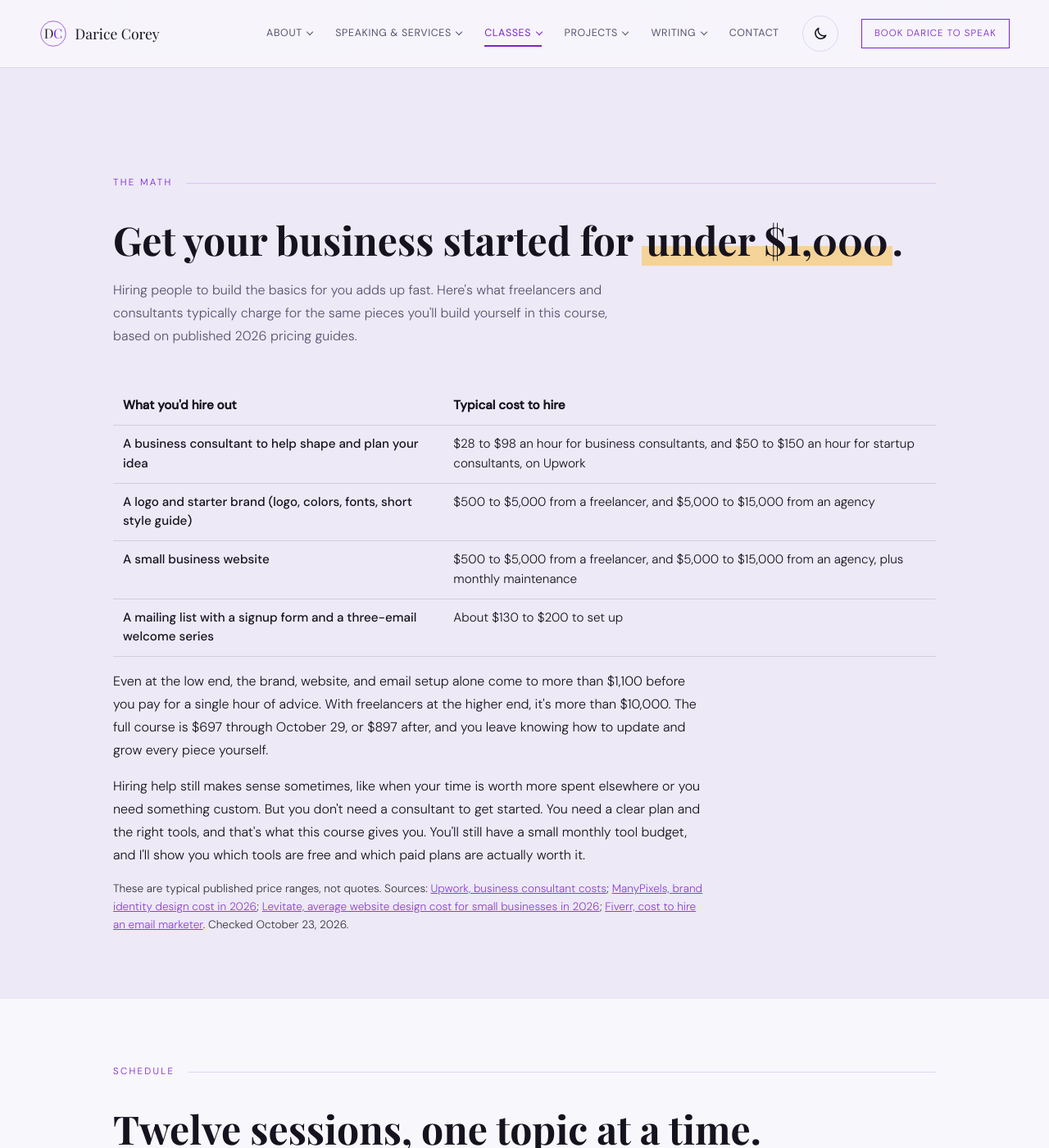
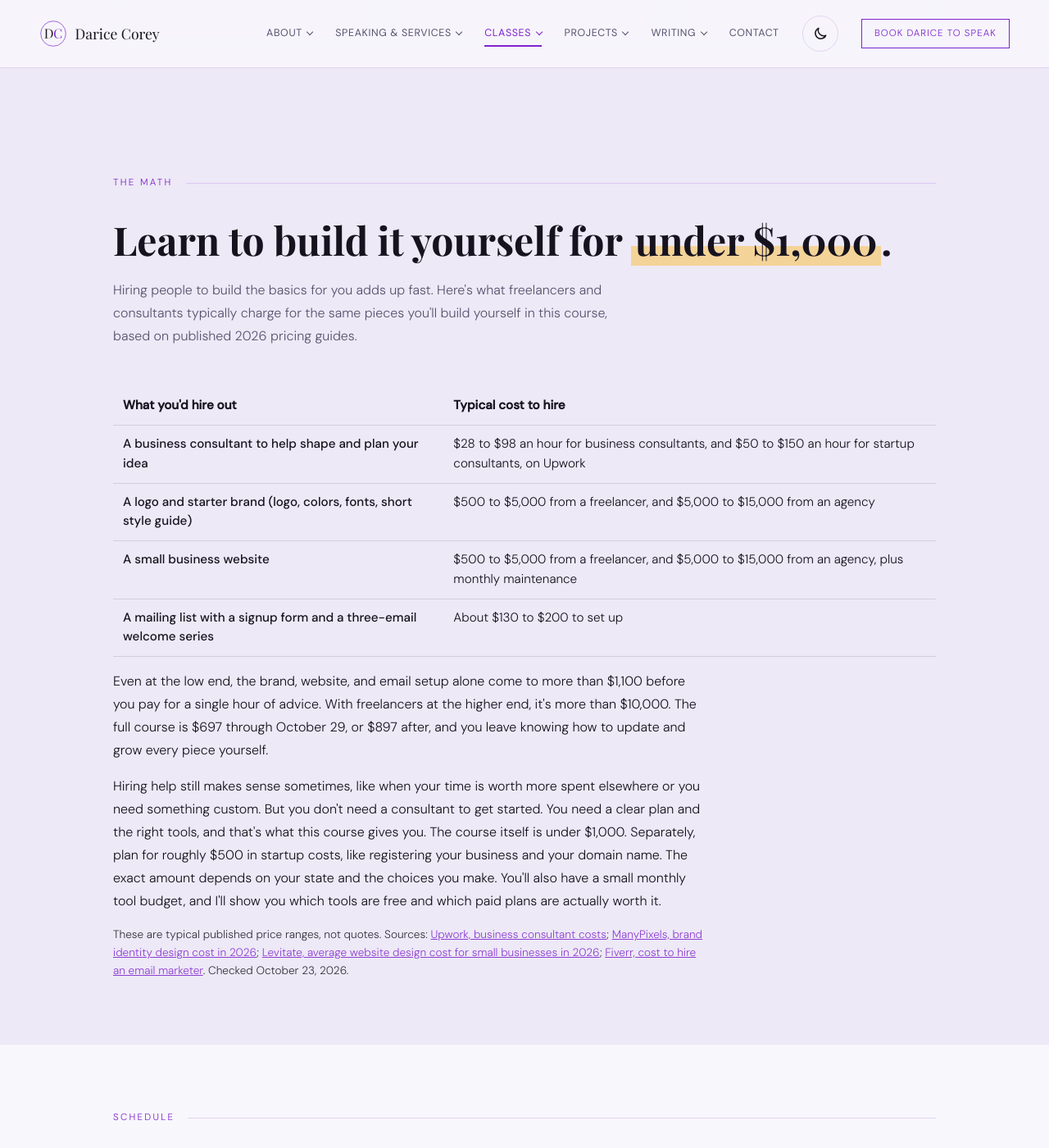
Before and after one commit to dcoreyrasm/dcoreyrasm.github.io, a Jekyll site: the page built from start-your-business.html, in a window 1280 px wide and 1400 px high, scrolled down 2401 px. Shown: the whole window at 82% size. Built offline with Jekyll 4.4.1, drawn with Linux system fonts in a browser that asks for light colours; some web fonts are replaced.

Commit message:
Clarify that the course is under $1,000 and startup costs run about $500 more
Co-Authored-By: Claude Opus 5.5 <noreply@anthropic.com>
Claude-Session: https://claude.ai/code/session_01CVTrh3xqG5RQK5WN8V6MV3

```diff
--- a/start-your-business.html
+++ b/start-your-business.html
@@ -117,7 +117,7 @@
     <section aria-labelledby="cost-heading">
       <div class="container">
         <p class="section-label">The Math</p>
-        <h2 class="section-heading" id="cost-heading">Get your business started for <span class="pop-mark">under $1,000</span>.</h2>
+        <h2 class="section-heading" id="cost-heading">Learn to build it yourself for <span class="pop-mark">under $1,000</span>.</h2>
         <p class="section-sub">Hiring people to build the basics for you adds up fast. Here's what freelancers and consultants typically charge for the same pieces you'll build yourself in this course, based on published 2026 pricing guides.</p>
         <table class="sched cost">
           <thead>
@@ -131,7 +131,7 @@
           </tbody>
         </table>
         <p style="line-height:1.75;max-width:720px;margin-bottom:1rem;">Even at the low end, the brand, website, and email setup alone come to more than $1,100 before you pay for a single hour of advice. With freelancers at the higher end, it's more than $10,000. The full course is $697 through October 29, or $897 after, and you leave knowing how to update and grow every piece yourself.</p>
-        <p style="line-height:1.75;max-width:720px;margin-bottom:1rem;">Hiring help still makes sense sometimes, like when your time is worth more spent elsewhere or you need something custom. But you don't need a consultant to get started. You need a clear plan and the right tools, and that's what this course gives you. You'll still have a small monthly tool budget, and I'll show you which tools are free and which paid plans are actually worth it.</p>
+        <p style="line-height:1.75;max-width:720px;margin-bottom:1rem;">Hiring help still makes sense sometimes, like when your time is worth more spent elsewhere or you need something custom. But you don't need a consultant to get started. You need a clear plan and the right tools, and that's what this course gives you. The course itself is under $1,000. Separately, plan for roughly $500 in startup costs, like registering your business and your domain name. The exact amount depends on your state and the choices you make. You'll also have a small monthly tool budget, and I'll show you which tools are free and which paid plans are actually worth it.</p>
         <p style="font-size:.85rem;line-height:1.6;max-width:720px;opacity:.85;">These are typical published price ranges, not quotes. Sources: <a href="https://www.upwork.com/hire/business-consultants/cost/" target="_blank" rel="noopener" style="color:var(--coral);">Upwork, business consultant costs</a>; <a href="https://www.manypixels.co/blog/brand-design/brand-identity-design-cost" target="_blank" rel="noopener" style="color:var(--coral);">ManyPixels, brand identity design cost in 2026</a>; <a href="https://www.levitate.ai/blog-posts/average-website-design-cost-for-small-businesses-in-2026" target="_blank" rel="noopener" style="color:var(--coral);">Levitate, average website design cost for small businesses in 2026</a>; <a href="https://fiverr.com/resources/guides/costs/email-marketer" target="_blank" rel="noopener" style="color:var(--coral);">Fiverr, cost to hire an email marketer</a>. Checked October 23, 2026.</p>
       </div>
     </section>
```
